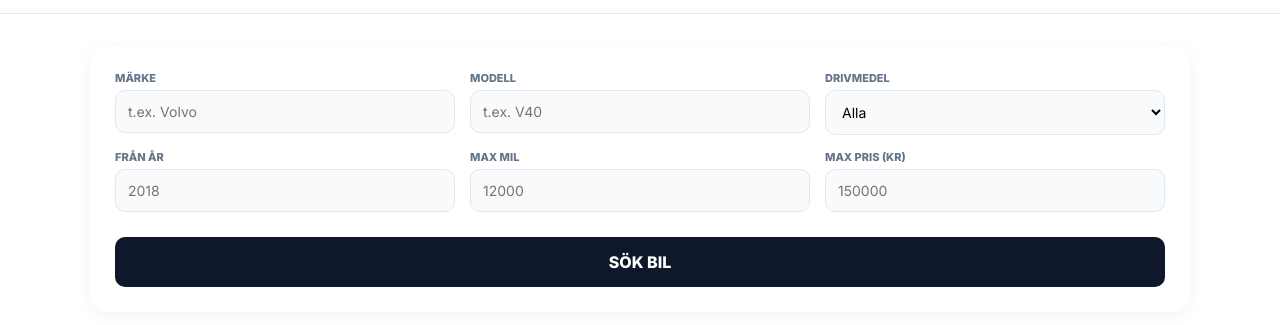
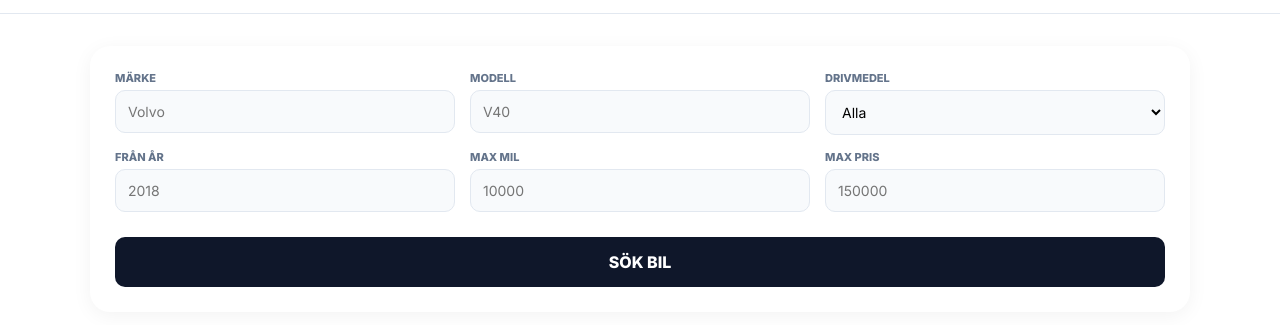
Before and after one commit to HK-Lens/BilMarknad-HK, a plain HTML site: page index.html in a window 1280 px wide. Shown: the part 55-380 px from the top of the page. Drawn offline with Linux system fonts and the light colour scheme; no server answers.

```diff
--- a/index.html
+++ b/index.html
@@ -58,8 +58,8 @@
 
 <section class="hero">
     <div class="search-grid">
-        <div class="search-group"><label>MÄRKE</label><input type="text" id="searchBrand" placeholder="t.ex. Volvo"></div>
-        <div class="search-group"><label>MODELL</label><input type="text" id="searchModel" placeholder="t.ex. V40"></div>
+        <div class="search-group"><label>MÄRKE</label><input type="text" id="searchBrand" placeholder="Volvo"></div>
+        <div class="search-group"><label>MODELL</label><input type="text" id="searchModel" placeholder="V40"></div>
         <div class="search-group">
             <label>DRIVMEDEL</label>
             <select id="searchFuel">
@@ -70,8 +70,8 @@
             </select>
         </div>
         <div class="search-group"><label>FRÅN ÅR</label><input type="number" id="searchYear" placeholder="2018"></div>
-        <div class="search-group"><label>MAX MIL</label><input type="number" id="searchMileage" placeholder="12000"></div>
-        <div class="search-group"><label>MAX PRIS (KR)</label><input type="number" id="searchPrice" placeholder="150000"></div>
+        <div class="search-group"><label>MAX MIL</label><input type="number" id="searchMileage" placeholder="10000"></div>
+        <div class="search-group"><label>MAX PRIS</label><input type="number" id="searchPrice" placeholder="150000"></div>
         <button class="search-btn" id="searchBtn">SÖK BIL</button>
     </div>
 </section>
@@ -90,7 +90,7 @@
             document.getElementById('loginBtn').style.display = 'none';
             document.getElementById('accBtn').style.display = 'block';
 
-            // نظام الإشعارات - جلب أي رسالة يكون المستخدم هو المستلم فيها
+            // إشعار الصفحة الرئيسية
             const q = query(collection(db, "messages"), where("receiverId", "==", user.uid));
             onSnapshot(q, (snap) => {
                 const badge = document.getElementById('notifCount');
```
